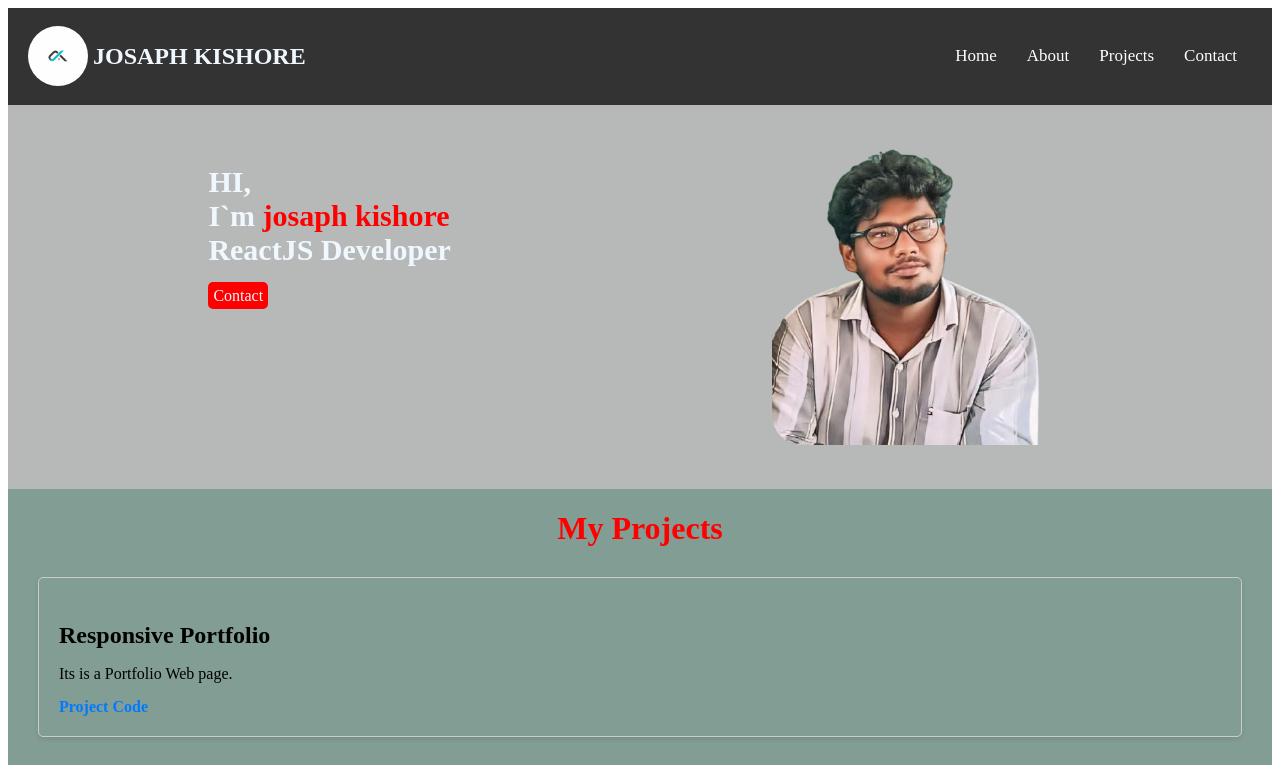
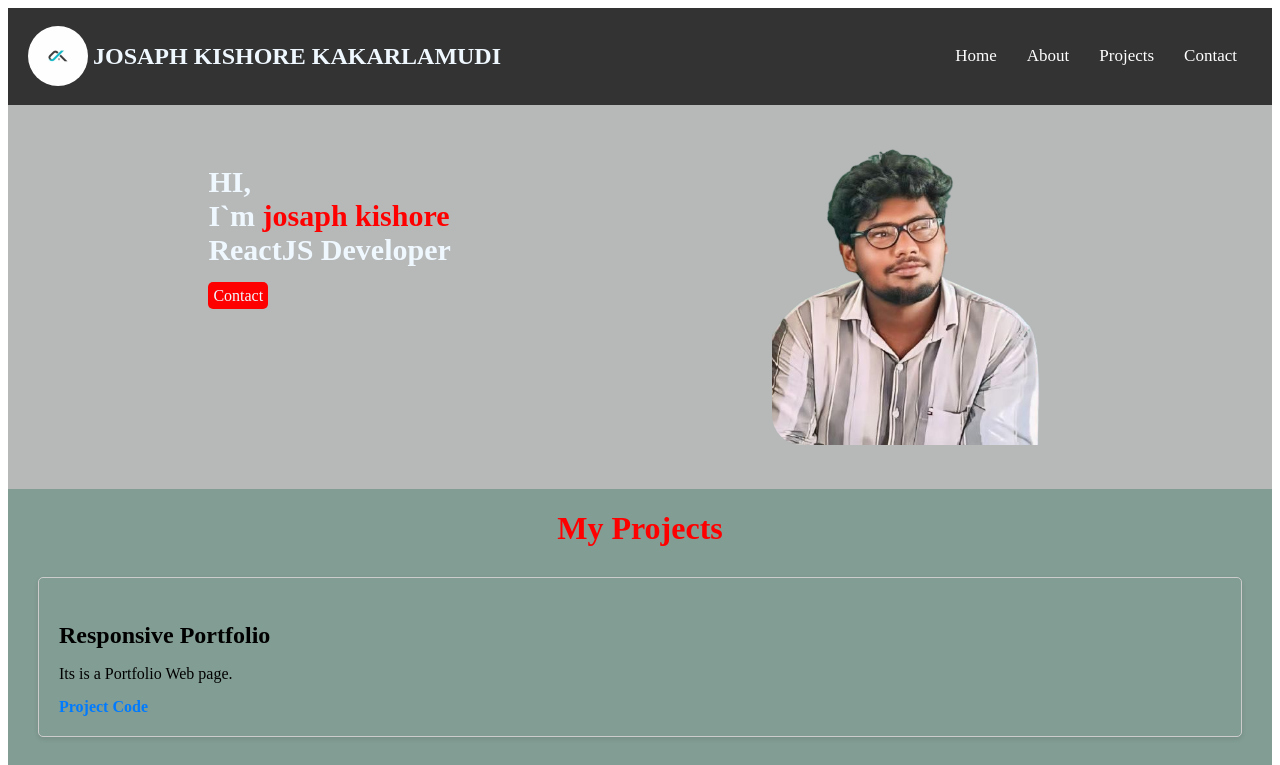
Before and after one commit to josaphkishore9182/kishore-, a React (Create React App) app: page / in a window 1280 px wide. Shown: the top 765 px of the page. Built offline with nearby package versions, Linux system fonts and the light colour scheme.

Commit message:
add name

```diff
--- a/src/WebPage/Nav.jsx
+++ b/src/WebPage/Nav.jsx
@@ -14,7 +14,7 @@ const MobileMenu = () => {
         <nav className="navbar">
             <div className="logo">
               <img src='/Images/jk logo.jpg' alt='logos'></img>
-              <h1>JOSAPH KISHORE</h1>
+              <h1>JOSAPH KISHORE KAKARLAMUDI</h1>
             </div>
             <div className="menu-toggle" id="mobile-menu" onClick={toggleMenu}>
                 <div className="line"></div>
```
